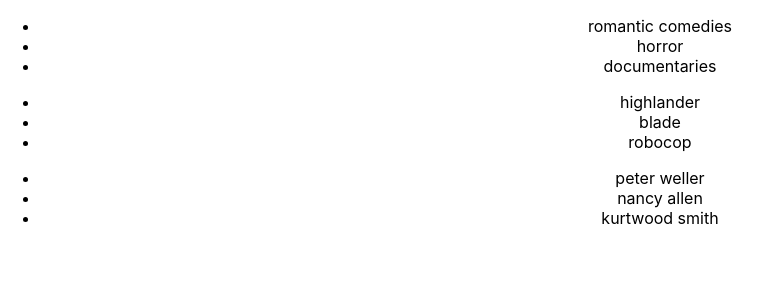
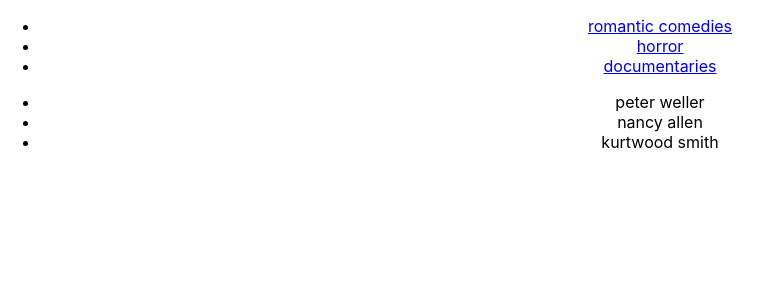
Before and after one commit to mragarg/movie-react, a React (Create React App) app: page / in a window 1280 px wide. Shown: the top 300 px of the page, without its empty margins (0-772 px from the left). Built offline with nearby package versions, Linux system fonts and the light colour scheme.

Commit message:
Shows movie titles after clicking genre

```diff
--- a/src/App.js
+++ b/src/App.js
@@ -7,16 +7,43 @@ import GenreList from './GenreList';
 import MovieList from './MovieList';
 import ActorList from './ActorList';
 
+class App extends React.Component {
 
-function App() {
+  constructor(props) {
+    super(props);
+    this.state = {
+      genre: ''
+    }
+  }
+
+  render() {
     // console.log(Object.keys(movies));
     return (
       <div className="App">
-      <GenreList genres={Object.keys(movies)}/>
-      <MovieList movies={Object.keys(movies.documentaries)}/>
+        <GenreList genres={Object.keys(movies)} handleClick={this._setGenre}/>
+        {
+          this.state.genre ? <MovieList movies={Object.keys(movies[this.state.genre])}/> : null
+        }
         <ActorList actors={movies.documentaries.robocop}/>
       </div>
     );
   }
 
+  // Helper functions should be defined in the same
+  // class where the state is.
+  _setGenre = (genre) => {
+    console.log(`You picked ${genre}`)
+    //Instead of accepting the event object,
+    // just accept the smallest piece of information
+    // needed to set state.
+    this.setState({
+      // genre: genre
+      // When the key and value are the same word,
+      // you can omit the ": genre"
+      genre
+    });
+  }
+
+}
+
 export default App;
--- a/src/GenreList.js
+++ b/src/GenreList.js
@@ -5,7 +5,23 @@ function GenreList(props) {
         <ul>
             {/* Using the array  */}
             {
-                props.genres.map((genre, i) => <li key={i}>{genre}</li>)
+                props.genres.map((genre, i) => {
+                    // Using explicit return so that
+                    // we can have multiple statements
+                    // console.log(genre);
+                    return (
+                        <li key={i}>
+                            <a
+                            href="#"
+                            onClick={() => {
+                                // When you need to pass something other than
+                                // the event, you need an anonymous function
+                                props.handleClick(genre);
+                            }}
+                            >{genre}</a>
+                        </li>
+                    )
+                })
             }
         </ul>
     );
```
Lines whose indentation alone changed are shown as unchanged.
